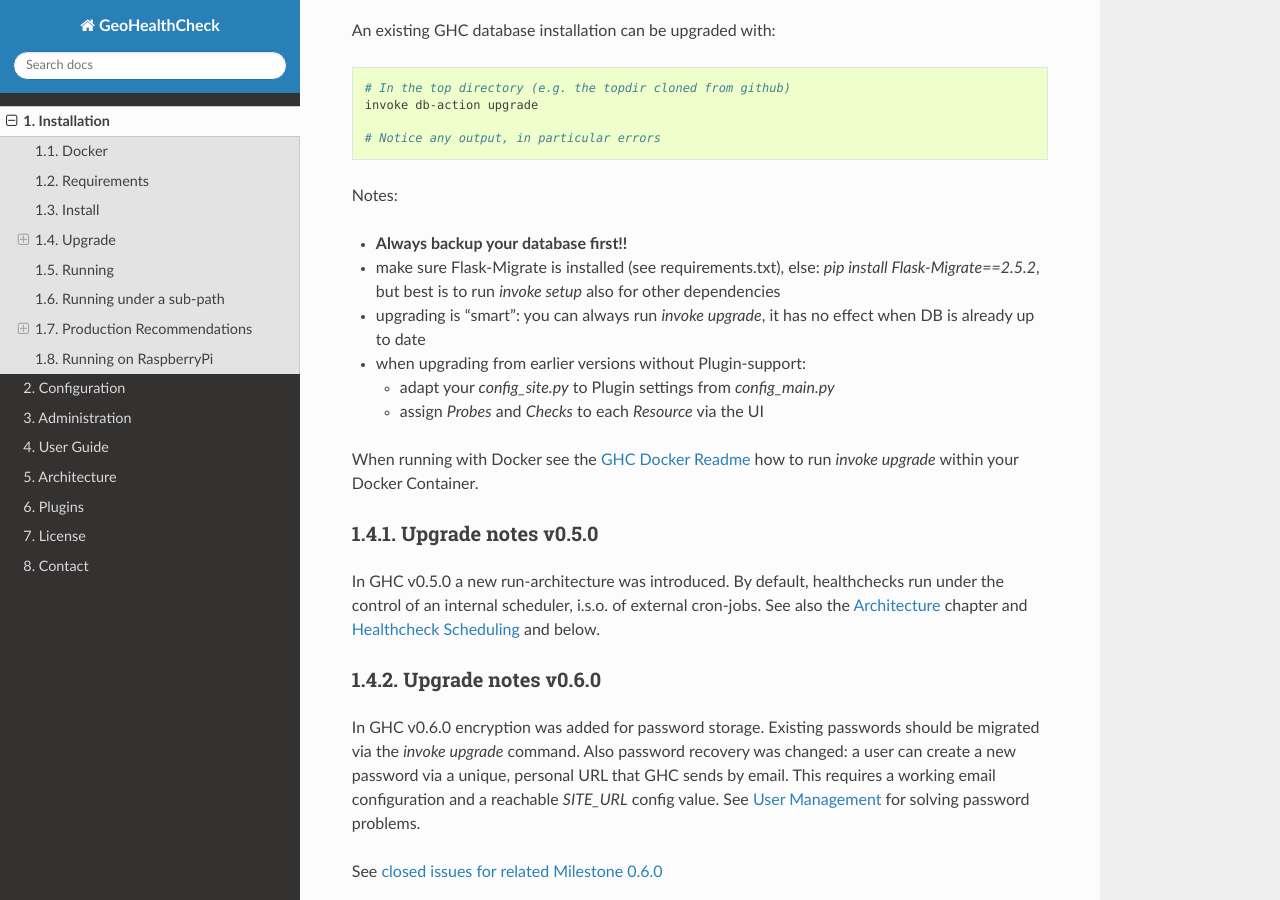
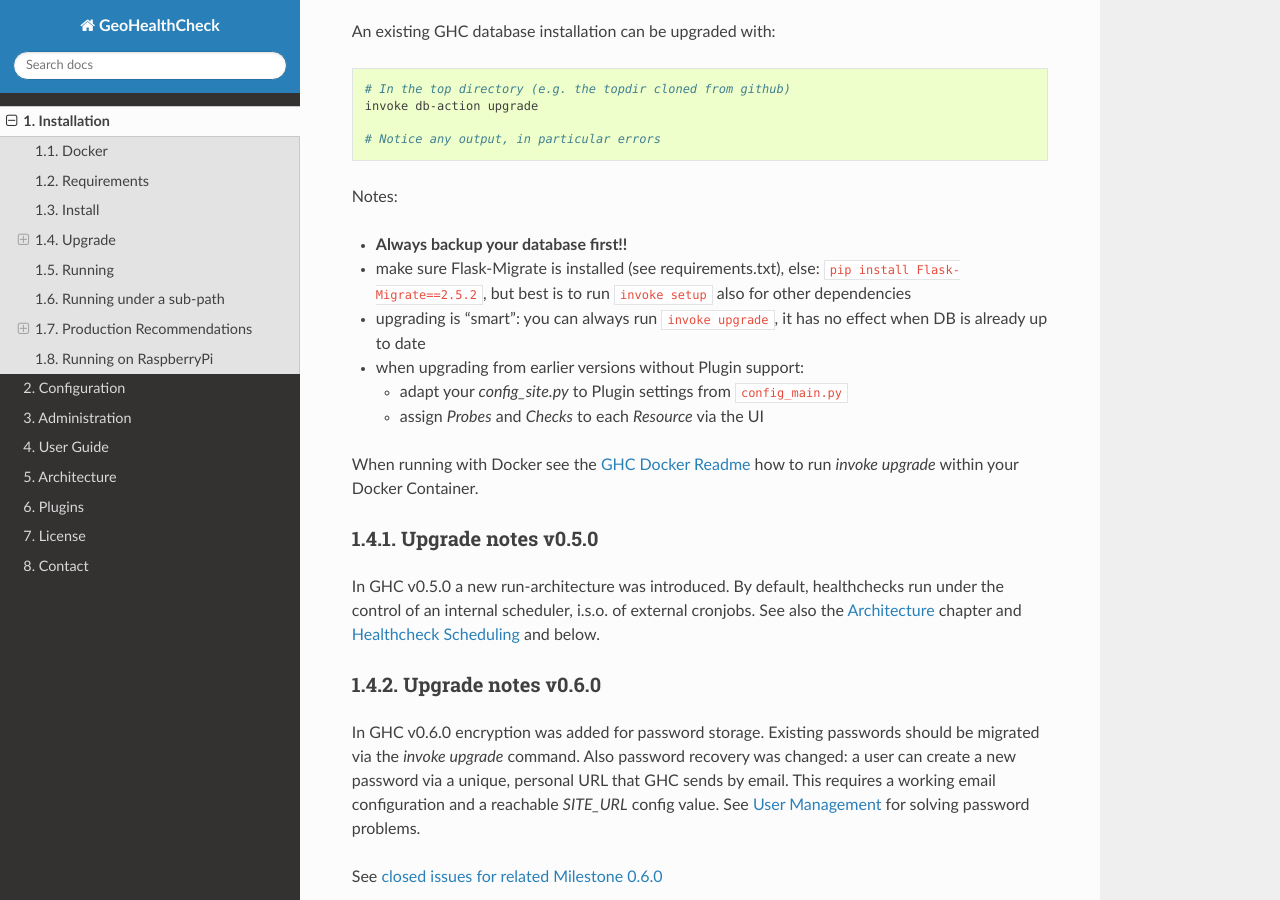
Before and after one commit to geopython/GeoHealthCheck, a Sphinx documentation site: the page built from docs/install.rst, in a window 1280 px wide and 900 px high, scrolled down 2638 px. Built offline with Sphinx 7.4.7 and the Read the Docs theme 3.1.0, drawn with Linux system fonts in a browser that asks for light colours; some of the changed text lies outside the part shown.

Commit message:
Update install.rst

```diff
--- a/docs/install.rst
+++ b/docs/install.rst
@@ -150,11 +149,11 @@ An existing GHC database installation can be upgraded with:
 Notes:
 
 * **Always backup your database first!!**
-* make sure Flask-Migrate is installed (see requirements.txt), else:  `pip install Flask-Migrate==2.5.2`, but best is to run `invoke setup` also for other dependencies
-* upgrading is "smart": you can always run `invoke upgrade`, it has no effect when DB is already up to date
-* when upgrading from earlier versions without Plugin-support:
+* make sure Flask-Migrate is installed (see requirements.txt), else:  ``pip install Flask-Migrate==2.5.2``, but best is to run ``invoke setup`` also for other dependencies
+* upgrading is "smart": you can always run ``invoke upgrade``, it has no effect when DB is already up to date
+* when upgrading from earlier versions without Plugin support:
 
-  - adapt your `config_site.py` to Plugin settings from `config_main.py`
+  - adapt your `config_site.py` to Plugin settings from ``config_main.py``
   - assign `Probes` and `Checks` to each `Resource` via the UI
 
 When running with Docker see the
@@ -165,7 +164,7 @@ Upgrade notes v0.5.0
 ....................
 
 In GHC v0.5.0 a new run-architecture was introduced. By default, healthchecks run under
-the control of an internal scheduler, i.s.o. of external cron-jobs. See also the :ref:`architecture` chapter
+the control of an internal scheduler, i.s.o. of external cronjobs. See also the :ref:`architecture` chapter
 and :ref:`admin_running` and below.
 
 Upgrade notes v0.6.0
@@ -242,7 +241,7 @@ See `closed issues for the related GitHub Milestone 0.10.0 <https://github.com/g
 Specifics, for existing, pre 0.10.0, installations:
 
 * Docker Containers now run under a specific non-root user. This may give permission issues.
-* `docker-compose.yml`: `entrypoint` now uses scripts directly like `/app/docker/scripts/run-runner.sh` i.s.o. `/run-runner.sh`
+* ``docker-compose.yml``: ``entrypoint`` now uses scripts directly like ``/app/docker/scripts/run-runner.sh`` i.s.o. ``/run-runner.sh``
 * When using SQLite in a Docker Named Volume you may need to re-init the DB if you get permission issues
 * Paver is replaced by Invoke and Pixi: see the updated README and docs for new maintenance commands
 
```
Also changed, not shown: other parts of docs/install.rst (+4 -5 lines).
